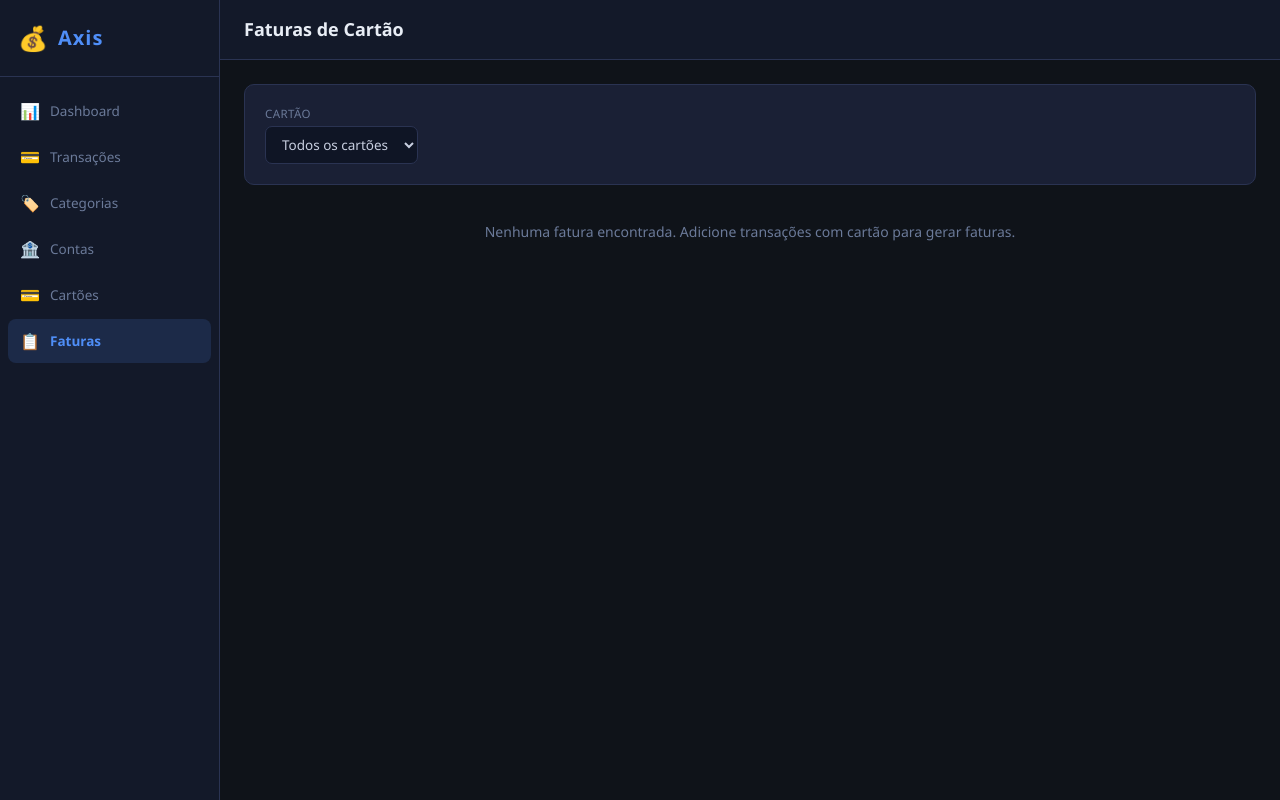
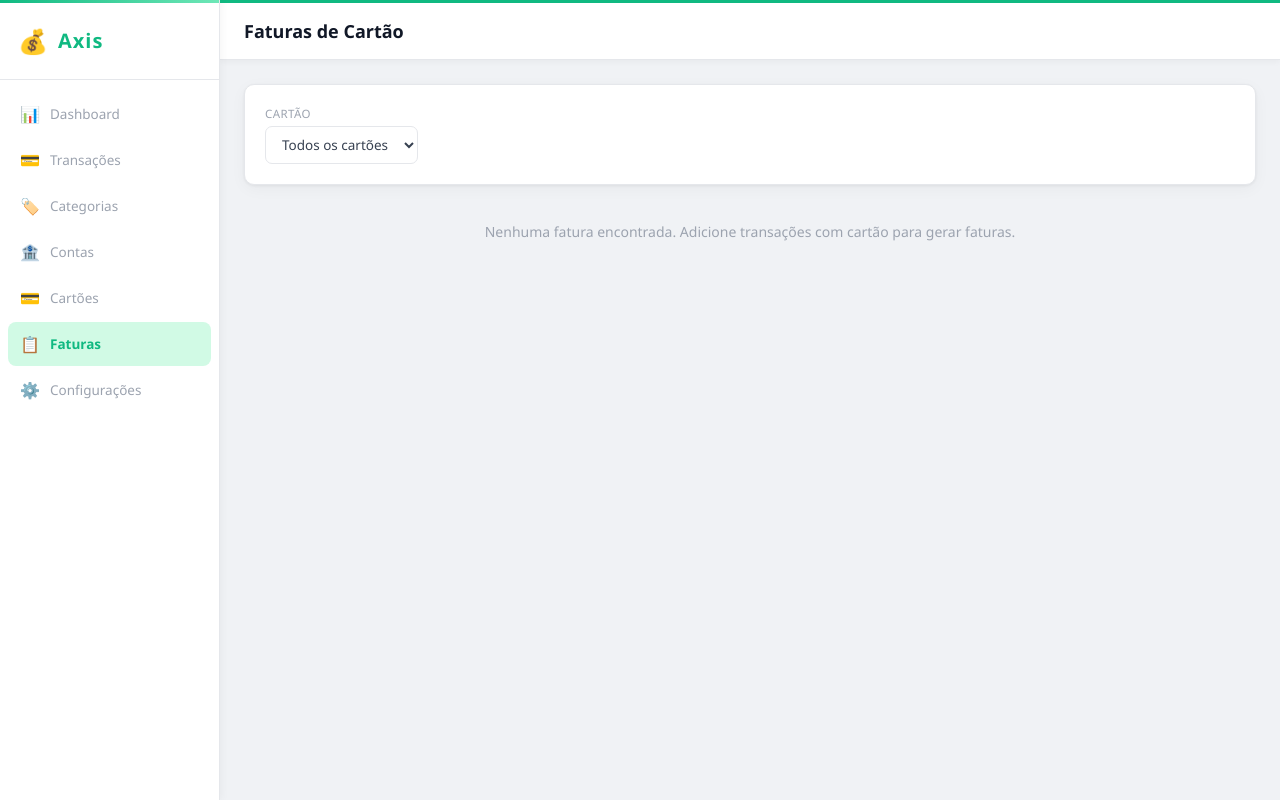
Before and after one commit to jbmtrading0-web/Axis, a Flask app: page /faturas in a window 1280 px wide. Run offline with Flask 3, Linux system fonts and the light colour scheme; data that the repository does not hold is empty.

Commit message:
feat: light theme redesign (GranaZen-inspired) for all Axis screens
Co-authored-by: jbmtrading0-web <268408637+jbmtrading0-web@users.noreply.github.com>

```diff
--- /dev/null
+++ b/static/css/theme-light.css
@@ -0,0 +1,288 @@
+/* ─── Axis – Light Theme (GranaZen-inspired) ─── */
+
+/* ── Variables override ── */
+:root {
+  --bg: #f0f2f5;
+  --bg-card: #ffffff;
+  --bg-card2: #f8fafc;
+  --sidebar-bg: #ffffff;
+  --topbar-bg: #ffffff;
+  --accent: #10b981;
+  --accent-hover: #059669;
+  --text: #374151;
+  --text-muted: #9ca3af;
+  --text-heading: #111827;
+  --border: #e5e7eb;
+  --green: #10b981;
+  --red: #ef4444;
+  --yellow: #f59e0b;
+  --shadow: 0 1px 3px rgba(0, 0, 0, 0.06), 0 4px 16px rgba(0, 0, 0, 0.04);
+  --transition: 0.2s ease;
+}
+
+/* ── Base ── */
+html, body {
+  background: var(--bg);
+  color: var(--text);
+}
+
+/* ── Sidebar ── */
+.sidebar {
+  background: var(--sidebar-bg);
+  border-right: 1px solid var(--border);
+  box-shadow: 2px 0 8px rgba(0, 0, 0, 0.04);
+}
+
+.sidebar-header {
+  border-bottom: 1px solid var(--border);
+  background: var(--sidebar-bg);
+}
+
+.logo-text { color: var(--accent); }
+
+.nav-item {
+  color: var(--text-muted);
+  font-weight: 500;
+}
+.nav-item:hover {
+  background: #f0fdf4;
+  color: var(--text);
+}
+.nav-item.active {
+  background: #d1fae5;
+  color: var(--accent);
+  font-weight: 600;
+}
+
+/* ── Topbar ── */
+.topbar {
+  background: var(--topbar-bg);
+  border-bottom: 1px solid var(--border);
+  box-shadow: 0 2px 6px rgba(0, 0, 0, 0.04);
+  border-top: 3px solid var(--accent);
+}
+
+.page-title { color: var(--text-heading); }
+
+.btn-menu { color: var(--text); }
+
+/* ── Cards ── */
+.card {
+  background: var(--bg-card);
+  border: 1px solid var(--border);
+  box-shadow: var(--shadow);
+}
+
+.card-title { color: var(--text-heading); }
+
+/* ── Summary cards ── */
+.summary-label { color: var(--text-muted); }
+.summary-value { color: var(--text-heading); }
+.summary-sub   { color: var(--text-muted); }
+
+.summary-receita { border-left: 4px solid var(--green); }
+.summary-despesa { border-left: 4px solid var(--red); }
+.summary-saldo   { border-left: 4px solid var(--accent); }
+.summary-previsto{ border-left: 4px solid var(--yellow); }
+
+/* ── Tables ── */
+thead tr {
+  background: #f9fafb;
+  border-bottom: 2px solid var(--border);
+}
+th {
+  color: #6b7280;
+  background: #f9fafb;
+}
+td {
+  color: var(--text);
+  border-bottom: 1px solid #f3f4f6;
+}
+tbody tr:hover { background: #fafafa; }
+tfoot td { border-top: 1px solid var(--border); }
+
+/* ── Badges ── */
+.badge-realizado { background: #d1fae5; color: #065f46; }
+.badge-previsto  { background: #fef3c7; color: #92400e; }
+.badge-fechada   { background: #dbeafe; color: #1e40af; }
+.badge-paga      { background: #d1fae5; color: #065f46; }
+.badge-aberta    { background: #fef3c7; color: #92400e; }
+
+/* ── Buttons – pill style ── */
+.btn { border-radius: 100px; }
+
+.btn-primary {
+  background: var(--accent);
+  color: #fff;
+}
+.btn-primary:hover { background: var(--accent-hover); }
+
+.btn-outline {
+  background: #fff;
+  border: 1px solid var(--border);
+  color: var(--text);
+}
+.btn-outline:hover {
+  border-color: var(--accent);
+  color: var(--accent);
+  background: #f0fdf4;
+}
+
+.btn-danger {
+  background: transparent;
+  border: 1px solid #fecaca;
+  color: var(--red);
+}
+.btn-danger:hover { background: #fef2f2; }
+
+.btn-success {
+  background: var(--green);
+  color: #fff;
+}
+.btn-success:hover { background: #059669; }
+
+/* ── Form inputs ── */
+input[type="text"],
+input[type="number"],
+input[type="date"],
+input[type="month"],
+input[type="color"],
+select,
+textarea {
+  background: #fff;
+  border: 1px solid var(--border);
+  color: var(--text);
+}
+input::placeholder,
+textarea::placeholder { color: #d1d5db; }
+
+input:focus, select:focus, textarea:focus {
+  border-color: var(--accent);
+  box-shadow: 0 0 0 3px rgba(16, 185, 129, 0.12);
+}
+
+select option {
+  background: #fff;
+  color: var(--text);
+}
+
+/* ── Filters ── */
+.filter-group label { color: var(--text-muted); }
+
+/* ── Forms ── */
+.form-group label { color: #374151; }
+.form-hint { color: var(--text-muted); }
+.form-actions { border-top: 1px solid var(--border); }
+.form-details { color: var(--text-muted); }
+
+/* ── Modal ── */
+.modal-overlay { background: rgba(0, 0, 0, 0.3); }
+
+.modal {
+  background: #fff;
+  border: 1px solid var(--border);
+  box-shadow: 0 20px 60px rgba(0, 0, 0, 0.15);
+}
+
+.modal-header {
+  background: #fff;
+  border-bottom: 1px solid var(--border);
+}
+.modal-header h3 { color: var(--text-heading); }
+
+.modal-close {
+  color: var(--text-muted);
+  border-radius: 6px;
+}
+.modal-close:hover {
+  color: var(--text);
+  background: #f3f4f6;
+}
+
+.modal-body { background: #fff; }
+
+/* ── Toast ── */
+.toast { color: #fff; }
+.toast-success { background: #064e3b; border-left: 3px solid var(--green); }
+.toast-error   { background: #7f1d1d; border-left: 3px solid var(--red); }
+.toast-info    { background: #1e3a5f; border-left: 3px solid #3b82f6; }
+
+/* ── Categorias ── */
+.categoria-header {
+  border-bottom: 1px solid var(--border);
+}
+.categoria-header strong { color: var(--text-heading); }
+
+.subcat-list li {
+  color: var(--text);
+  border-bottom: 1px solid #f3f4f6;
+}
+.subcat-list li:last-child { border-bottom: none; }
+
+/* ── Faturas ── */
+.fatura-card { margin-bottom: 16px; }
+.fatura-header { margin-bottom: 10px; }
+.fatura-info { color: var(--text-muted); }
+.fatura-total { color: var(--red) !important; }
+
+/* ── Code ── */
+code {
+  background: #f0fdf4;
+  border: 1px solid #bbf7d0;
+  color: #065f46;
+}
+
+/* ── Period picker (dashboard) ── */
+.period-picker { color: var(--text-muted); }
+
+.period-quick-btns {
+  display: flex;
+  gap: 6px;
+  align-items: center;
+}
+
+.btn-period {
+  padding: 5px 13px;
+  border-radius: 100px;
+  border: 1px solid var(--border);
+  background: #fff;
+  color: var(--text-muted);
+  font-size: 12.5px;
+  font-family: inherit;
+  cursor: pointer;
+  transition: all var(--transition);
+  white-space: nowrap;
+}
+.btn-period:hover,
+.btn-period.active {
+  background: var(--accent);
+  color: #fff;
+  border-color: var(--accent);
+}
+
+/* ── Scrollbar ── */
+::-webkit-scrollbar { width: 6px; height: 6px; }
+::-webkit-scrollbar-track { background: #f1f5f9; }
+::-webkit-scrollbar-thumb { background: #cbd5e1; border-radius: 3px; }
+::-webkit-scrollbar-thumb:hover { background: #94a3b8; }
+
+/* ── Info list ── */
+.info-list li {
+  border-bottom: 1px solid var(--border);
+  color: var(--text);
+}
+
+/* ── Topbar accent bar for the sidebar top edge ── */
+.sidebar::before {
+  content: '';
+  display: block;
+  height: 3px;
+  background: linear-gradient(90deg, var(--accent), #6ee7b7);
+}
+
+/* ── Responsive overrides ── */
+@media (max-width: 640px) {
+  .sidebar {
+    box-shadow: 4px 0 20px rgba(0, 0, 0, 0.1);
+  }
+}
--- a/templates/base.html
+++ b/templates/base.html
@@ -5,6 +5,7 @@
   <meta name="viewport" content="width=device-width, initial-scale=1.0" />
   <title>{% block title %}Axis – Finanças{% endblock %}</title>
   <link rel="stylesheet" href="{{ url_for('static', filename='css/style.css') }}" />
+  <link rel="stylesheet" href="{{ url_for('static', filename='css/theme-light.css') }}" />
 </head>
 <body>
   <!-- Sidebar -->
@@ -31,6 +32,9 @@
       </a>
       <a href="{{ url_for('faturas') }}" class="nav-item {% if request.endpoint == 'faturas' %}active{% endif %}">
         <span class="nav-icon">📋</span><span>Faturas</span>
+      </a>
+      <a href="{{ url_for('configuracoes') }}" class="nav-item {% if request.endpoint == 'configuracoes' %}active{% endif %}">
+        <span class="nav-icon">⚙️</span><span>Configurações</span>
       </a>
     </nav>
   </aside>
```
Also changed, not shown: templates/dashboard.html (+24 -7 lines).
